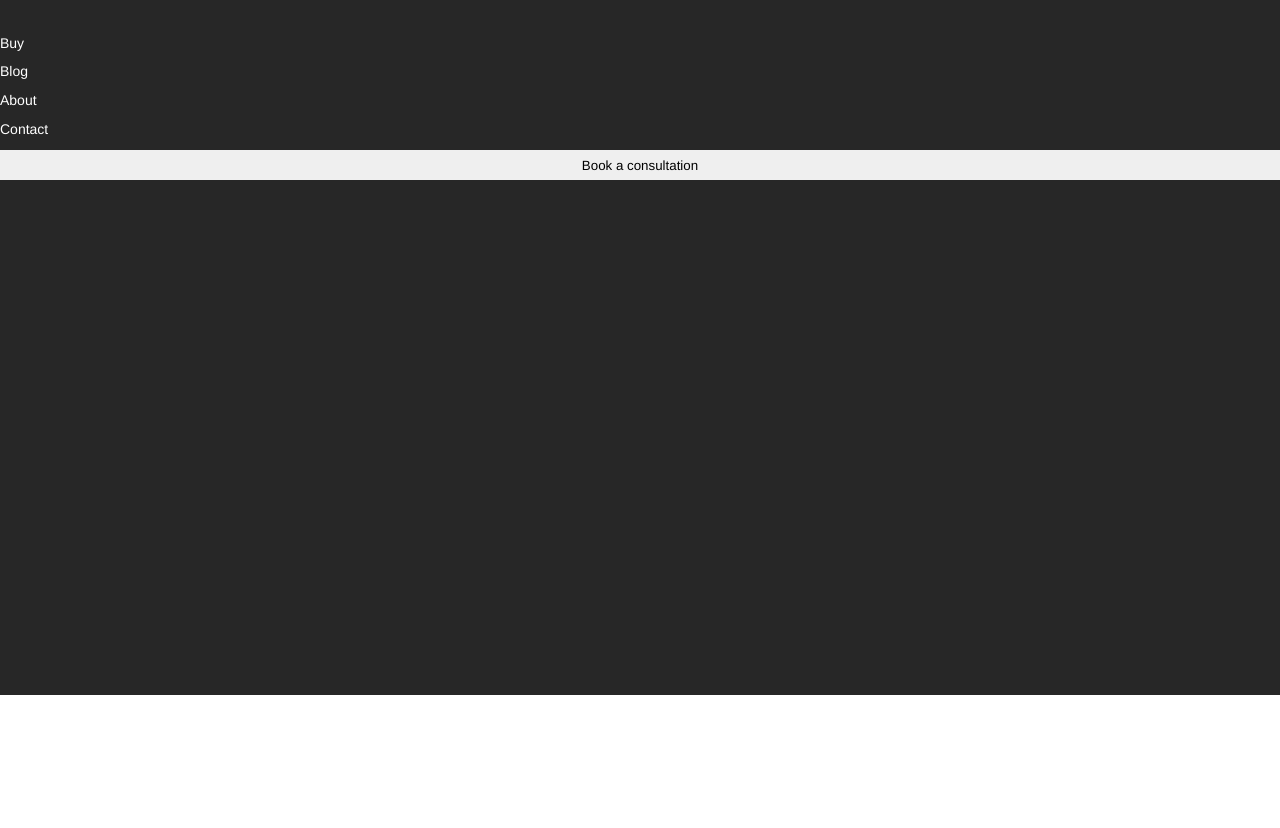
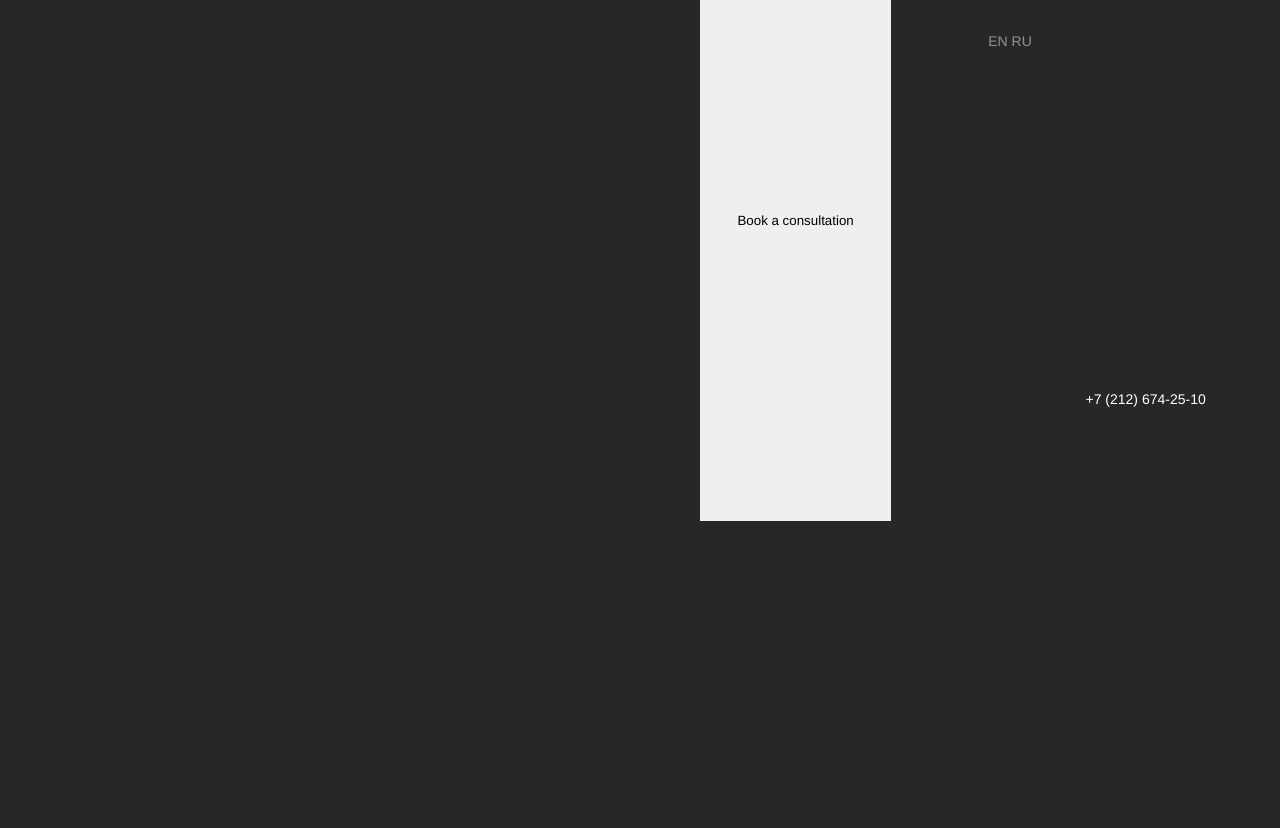
Before and after one commit to Volha-Hancharenka/Dubai-Landing-Page, a plain HTML site: page index.html in a window 1280 px wide. Shown: the part 105-933 px from the top of the page. Before the commit the page ends 800 px from the top, so only its background shows below. Drawn offline with Linux system fonts and the light colour scheme.

Commit message:
gridheader

```diff
--- a/index.html
+++ b/index.html
@@ -12,26 +12,34 @@
 <body>
   <div class="wrapper">
     <header class="header">
-      <div class="header__logo logo">
+      <a href="#" class="header__logo logo">
         <div class="logo__icon">
           <span><svg width="41" height="65" viewbox="0 0 41 65" fill="none" xmlns="http://www.w3.org/2000/svg">
-            <path d="M41 1L1 1V32.5V64H41" stroke="#FCD54C" stroke-width="2"/>
+              <path d="M41 1L1 1V32.5V64H41" stroke="#FCD54C" stroke-width="2" />
             </svg>
-            </span>
+          </span>
         </div>
-        <div class="logo__text">
+        <div href="#" class="logo__text">
           <span class="logo__big-text">DubaiRealty</span>
           <span class="logo__small-text">Real Estate</span>
         </div>
+      </a>
+      <nav class="header__menu menu">
+        <ul class="menu__list">
+          <li class="menu__item"> <a href="#" class="menu__link">Buy</a></li>
+          <li class="menu__item"> <a href="#" class="menu__link">Blog</a></li>
+          <li class="menu__item"><a href="#" class="menu__link">About</a></li>
+          <li class="menu__item"> <a href="#" class="menu__link">Contact</a></li>
+        </ul>
+        <button class="menu__btn">Book a consultation</button>
+      </nav>
+      <div class="header__info info">
+        <div class="info__lang">
+        <a  class="info__link" href="/en">en</a>
+        <a  class="info__link" href="/ru">ru</a>
+        </div>
+        <a href="tel:+72126742510" class="info__phone">+7 (212) 674-25-10</a>
       </div>
-      <div class="header__menu menu">
-        <a href="#" class="menu__link">Buy</a>
-        <a href="#" class="menu__link">Blog</a>
-        <a href="#" class="menu__link">About</a>
-        <a href="#" class="menu__link">Contact</a>
-        <button class="menu__btn">Book a consultation</button>
-      </div>
-      <div class="header__info"></div>
     </header>
     <main class="body"></main>
     <footer class="footer"></footer>
--- a/scss/config/_reset.scss
+++ b/scss/config/_reset.scss
@@ -80,7 +80,7 @@ h6 {
   min-height: 100%;
   overflow: hidden;
   display: grid;
-  grid-template: 3fr / 1fr minmax(1fr, 345px) minmax(1fr, 1110px) minmax(1fr, 345px) 1fr;
+  grid-template: minmax(63px, 1fr) 1fr minmax(650px ,1fr)/ 1fr;
   grid-template-areas:
     "header"
     "body"
--- a/scss/style.scss
+++ b/scss/style.scss
@@ -6,25 +6,63 @@
 
 .header {
   display: grid;
-  grid-template-columns: minmax(1fr, 345px) minmax(1fr, 1110px) minmax(1fr, 345px);
-  grid-column: 2/5;
+  grid-template-columns: 1fr/ 1fr minmax(auto, 345px) minmax(auto, 1110px) minmax(auto, 345px) 1fr;
   grid-area: header;
+  padding: 24px 0;
 
   &__menu {
+    //align-items: center;
     //display: grid;
   }
 
   &__info {
+    grid-column: 4/5;
     display: grid;
-    grid-template-columns: 1fr 1fr 1fr;
+    grid-template-columns: 1fr 1fr 2fr;
+    grid-template-areas:
+      "none"
+      "lang"
+      "number";
   }
 
   &__logo {
+
+    //display: grid;
+    //
   }
 }
+.info {
+
+  &__lang {
+    grid-area: lang;
+    grid-column:2/3;
+  }
+
+  &__link {
+    text-transform: uppercase;
+    color:#929292;
+    transition: all 0.3s ease;
+    &:hover, &:focus, &:active {
+      color: #FCD54C;
+    }
+  }
+
+  &__phone {
+    grid-area: phone;
+    grid-column: 3/4;
+    color: #fff;
+    transition: all 0.3s ease;
+    &:hover, &:focus, &:active {
+      color: #FCD54C;
+    }
+  }
+}
+
 .logo {
+  grid-column: 2/3;
   display: flex;
-  justify-content: center;
+
+  //align-items: center;
 
   &__icon {
     // position: absolute;
@@ -33,6 +71,11 @@
     display: flex;
     flex-direction: column;
     gap: 4px;
+    color: #fff;
+    transition: all 0.3s ease;
+    &:hover, &:focus, &:active {
+      color: #FCD54C;
+    }
     //  position: relative;
     //align-items: center;
   }
@@ -47,23 +90,39 @@
     font-size: 11px;
     font-weight: 400;
     line-height: 13px;
+    color: rgba(255, 255, 255, 0.6);
+
   }
 }
 .menu {
   display: grid;
-  grid-template-columns: repeat(4, minmax(1fr, 92px)) 1fr minmax(1fr, 165px);
+  grid-auto-flow: column;
+  grid-column: 3/4;
+
+  //grid-template-columns: repeat(4, minmax(1fr, 92px)) 1fr minmax(1fr, 165px);
+  &__list {
+    display: grid;
+    justify-items: start;
+    grid-auto-flow: column;
+  }
+  &__item {
+  }
   &__link {
     color: #fff;
-
+    transition: all 0.3s ease;
+    &:hover, &:focus, &:active {
+      color: #FCD54C;
+    }
   }
   &__btn {
+    justify-items: end;
   }
 }
 .body {
-  grid-column: 2/5;
+  //grid-column: 2/5;
   grid-area: body;
 }
 .footer {
-  grid-column: 2/5;
+  //grid-column: 2/5;
   grid-area: footer;
 }
```
Also changed, not shown: css/style.css, 1 other file.
